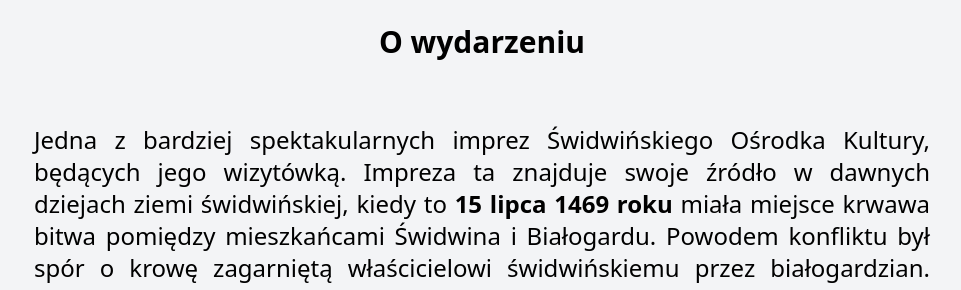
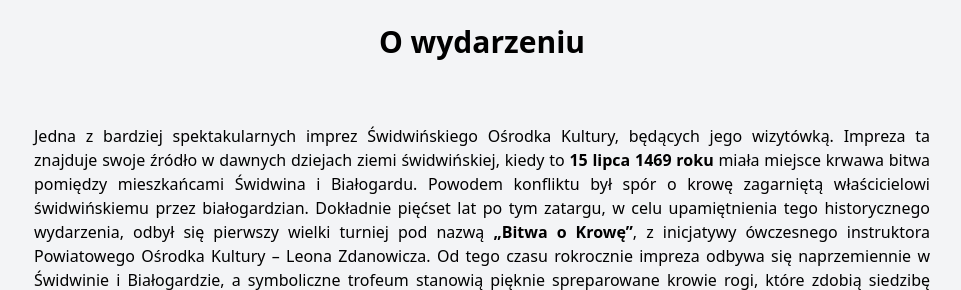
Before and after one commit to PauZiol/Projekt, a plain HTML site: page index.html in a window 1280 px wide. Shown: the part 870-1160 px from the top of the page, without its empty margins (158-1119 px from the left). Drawn offline with nearby package versions, Linux system fonts and the light colour scheme.

Commit message:
Update index.html

```diff
--- a/index.html
+++ b/index.html
@@ -46,7 +46,7 @@
  	<section id="about" class="py-20 pb-40 bg-gray-100 px-4">
  		<div class="max-w-4xl mx-auto">
  			<h2 class="text-3xl font-bold text-center mb-6 pb-10">O wydarzeniu</h2>
- 			<p class="text-justify mb-4 text-2xl">Jedna z bardziej spektakularnych imprez Świdwińskiego Ośrodka Kultury, będących jego wizytówką. Impreza ta znajduje swoje źródło w dawnych dziejach ziemi świdwińskiej, kiedy to <b>15 lipca 1469 roku</b> miała miejsce krwawa bitwa pomiędzy mieszkańcami Świdwina i Białogardu. Powodem konfliktu był spór o krowę zagarniętą właścicielowi świdwińskiemu przez białogardzian. Dokładnie pięćset lat po tym zatargu, w celu upamiętnienia tego historycznego wydarzenia, odbył się pierwszy wielki turniej pod nazwą <b>„Bitwa o Krowę”</b>, z inicjatywy ówczesnego instruktora Powiatowego Ośrodka Kultury – Leona Zdanowicza. Od tego czasu rokrocznie impreza odbywa się naprzemiennie w Świdwinie i Białogardzie, a symboliczne trofeum stanowią pięknie spreparowane krowie rogi, które zdobią siedzibę zwycięskiej drużyny, do czasu kolejnej bitewnej potyczki. Program „Bitwy o Krowę” oferuje widzom co roku szereg ciekawych atrakcji, do których należą między innymi ćwiczenia z białą bronią, turnieje łucznicze, inscenizacje bitewne, potyczki rycerskie, a także pokazy zabaw plebejskich i średniowiecznych tańców.</p><br>
+ 			<p class="text-justify mb-4 text-1xl">Jedna z bardziej spektakularnych imprez Świdwińskiego Ośrodka Kultury, będących jego wizytówką. Impreza ta znajduje swoje źródło w dawnych dziejach ziemi świdwińskiej, kiedy to <b>15 lipca 1469 roku</b> miała miejsce krwawa bitwa pomiędzy mieszkańcami Świdwina i Białogardu. Powodem konfliktu był spór o krowę zagarniętą właścicielowi świdwińskiemu przez białogardzian. Dokładnie pięćset lat po tym zatargu, w celu upamiętnienia tego historycznego wydarzenia, odbył się pierwszy wielki turniej pod nazwą <b>„Bitwa o Krowę”</b>, z inicjatywy ówczesnego instruktora Powiatowego Ośrodka Kultury – Leona Zdanowicza. Od tego czasu rokrocznie impreza odbywa się naprzemiennie w Świdwinie i Białogardzie, a symboliczne trofeum stanowią pięknie spreparowane krowie rogi, które zdobią siedzibę zwycięskiej drużyny, do czasu kolejnej bitewnej potyczki. Program „Bitwy o Krowę” oferuje widzom co roku szereg ciekawych atrakcji, do których należą między innymi ćwiczenia z białą bronią, turnieje łucznicze, inscenizacje bitewne, potyczki rycerskie, a także pokazy zabaw plebejskich i średniowiecznych tańców.</p><br>
  			<p class="text-justify mb-4">Głównym punktem programu jest turniej wojów rozgrywany pomiędzy drużynami Świdwina i Białogardu. Składa się z kilkunastu konkurencji sprawnościowych, z których wyróżnić warto strzelanie z łuku i kuszy oraz rzut oszczepem i toporem do celu. Całość imprezy, która utrzymana jest w klimacie czasów średniowiecznych, idealnie wkomponowuje się w scenerię zamkową, która dodaje wydarzeniu specyficznego uroku i atrakcyjności. „Bitwa o Krowę” cieszy się dużą popularnością i zainteresowaniem wśród mieszkańców obu miast oraz turystów i co roku przyciąga liczne grono odbiorców.</p><br>
  			<p class="text-justify mb-4">Na uwagę zasługuje fakt, iż „Bitwa o Krowę” w 2006 roku została nagrodzona nominacją w kategorii produkt turystyczny województwa zachodniopomorskiego przez kapitułę na czele z Marszałkiem Województwa Zachodniopomorskiego prof. Zygmuntem Meyerem. Nagrody przyznano jedynie trzem imprezom w skali województwa, co świadczy o ogromnym wyróżnieniu.</p><br>
  		<p class="text-right text-sm">Źródło: <a href="https://zamek.swidwin.pl/bitwa-o-krowe/" class="text-green-600 hover:underline">Świdwiński Ośrodek Kultury Zamek</a></p>
```
